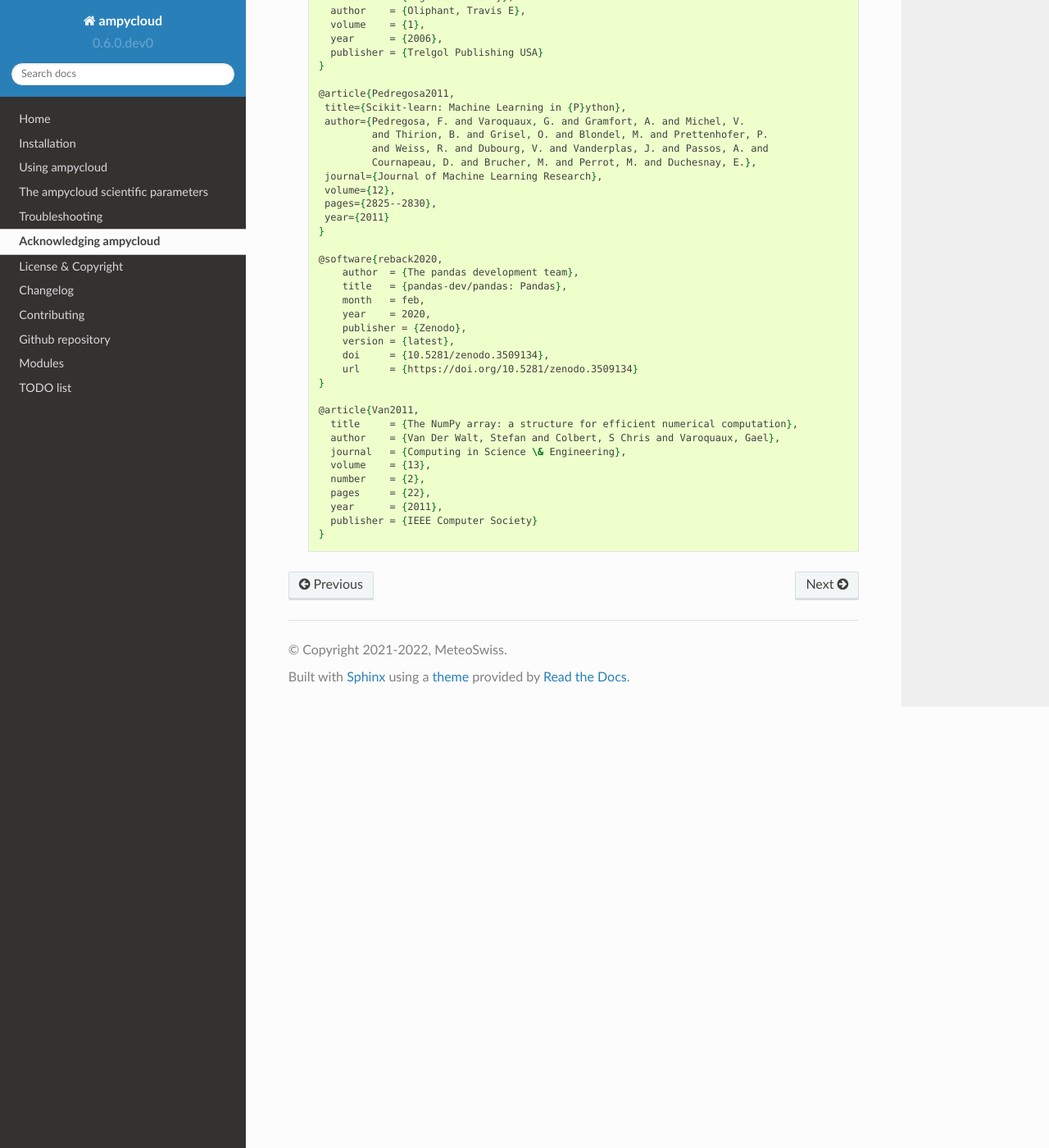
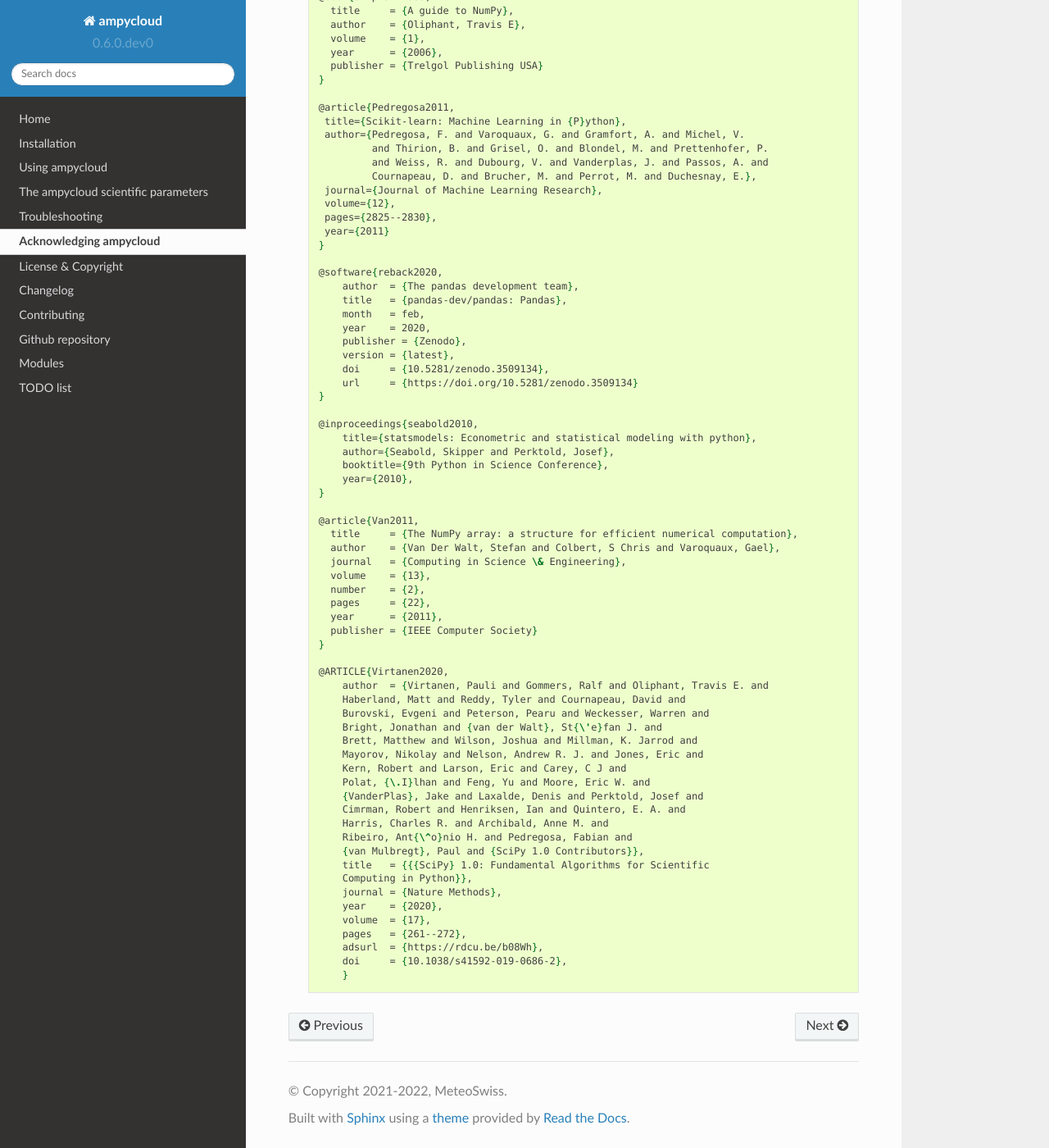
Before and after one commit to MeteoSwiss/ampycloud, a Sphinx documentation site: the page built from docs/source/acknowledge.rst, in a window 1280 px wide and 1400 px high, scrolled down 1039 px. Shown: the whole window at 82% size. Built offline with Sphinx 7.4.7 and the Read the Docs theme 2.0.0, drawn with Linux system fonts in a browser that asks for light colours; pages that are not in the unit, such as notebooks, are missing from menus; some of the changed text lies outside the part shown.

Commit message:
Cleanup docs

```diff
--- a/docs/source/acknowledge.rst
+++ b/docs/source/acknowledge.rst
@@ -23,7 +23,8 @@
         Python package. \textit{ampycloud} relies, in part, on the following Python packages:
         \textsc{matplotlib} \citep{Hunter2007}, \textit{numpy} \citep{Oliphant2006, Van2011},
         \textsc{pandas} \citep{McKinney2010,reback2020},
-        and \textit{scikit-learn} \citep{Pedregosa2011}.
+        \textit{scikit-learn} \citep{Pedregosa2011}, \textsf{scipy} \citep{Virtanen2020},
+        and \textit{statsmodels} \citep{seabold2010}.
 
         @article{Hunter2007,
           Author    = {Hunter, J. D.},
@@ -81,6 +82,13 @@
             url     = {https://doi.org/10.5281/zenodo.3509134}
         }
 
+        @inproceedings{seabold2010,
+            title={statsmodels: Econometric and statistical modeling with python},
+            author={Seabold, Skipper and Perktold, Josef},
+            booktitle={9th Python in Science Conference},
+            year={2010},
+        }
+
         @article{Van2011,
           title     = {The NumPy array: a structure for efficient numerical computation},
           author    = {Van Der Walt, Stefan and Colbert, S Chris and Varoquaux, Gael},
@@ -91,3 +99,27 @@
           year      = {2011},
           publisher = {IEEE Computer Society}
         }
+
+        @ARTICLE{Virtanen2020,
+            author  = {Virtanen, Pauli and Gommers, Ralf and Oliphant, Travis E. and
+            Haberland, Matt and Reddy, Tyler and Cournapeau, David and
+            Burovski, Evgeni and Peterson, Pearu and Weckesser, Warren and
+            Bright, Jonathan and {van der Walt}, St{\'e}fan J. and
+            Brett, Matthew and Wilson, Joshua and Millman, K. Jarrod and
+            Mayorov, Nikolay and Nelson, Andrew R. J. and Jones, Eric and
+            Kern, Robert and Larson, Eric and Carey, C J and
+            Polat, {\.I}lhan and Feng, Yu and Moore, Eric W. and
+            {VanderPlas}, Jake and Laxalde, Denis and Perktold, Josef and
+            Cimrman, Robert and Henriksen, Ian and Quintero, E. A. and
+            Harris, Charles R. and Archibald, Anne M. and
+            Ribeiro, Ant{\^o}nio H. and Pedregosa, Fabian and
+            {van Mulbregt}, Paul and {SciPy 1.0 Contributors}},
+            title   = {{{SciPy} 1.0: Fundamental Algorithms for Scientific
+            Computing in Python}},
+            journal = {Nature Methods},
+            year    = {2020},
+            volume  = {17},
+            pages   = {261--272},
+            adsurl  = {https://rdcu.be/b08Wh},
+            doi     = {10.1038/s41592-019-0686-2},
+            }
--- a/setup.py
+++ b/setup.py
@@ -12,10 +12,10 @@
 from setuptools import setup, find_packages  # Always prefer setuptools over distutils
 
 # Run the version file
-with open(Path('.') / 'src' / 'ampycloud' / 'version.py') as fid:
+with open(Path('.') / 'src' / 'ampycloud' / 'version.py', encoding='utf-8') as fid:
     version = next(line.split("'")[1] for line in fid.readlines() if 'VERSION' in line)
 
-with open("README.md", "r") as fh:
+with open("README.md", "r", encoding='utf-8') as fh:
     long_description = fh.read()
 
 setup(
```
Also changed, not shown: docs/source/installation.rst (+4 -4 lines), src/ampycloud/prms/ampycloud_default_prms.yml (+8 -7 lines), 2 other files.
